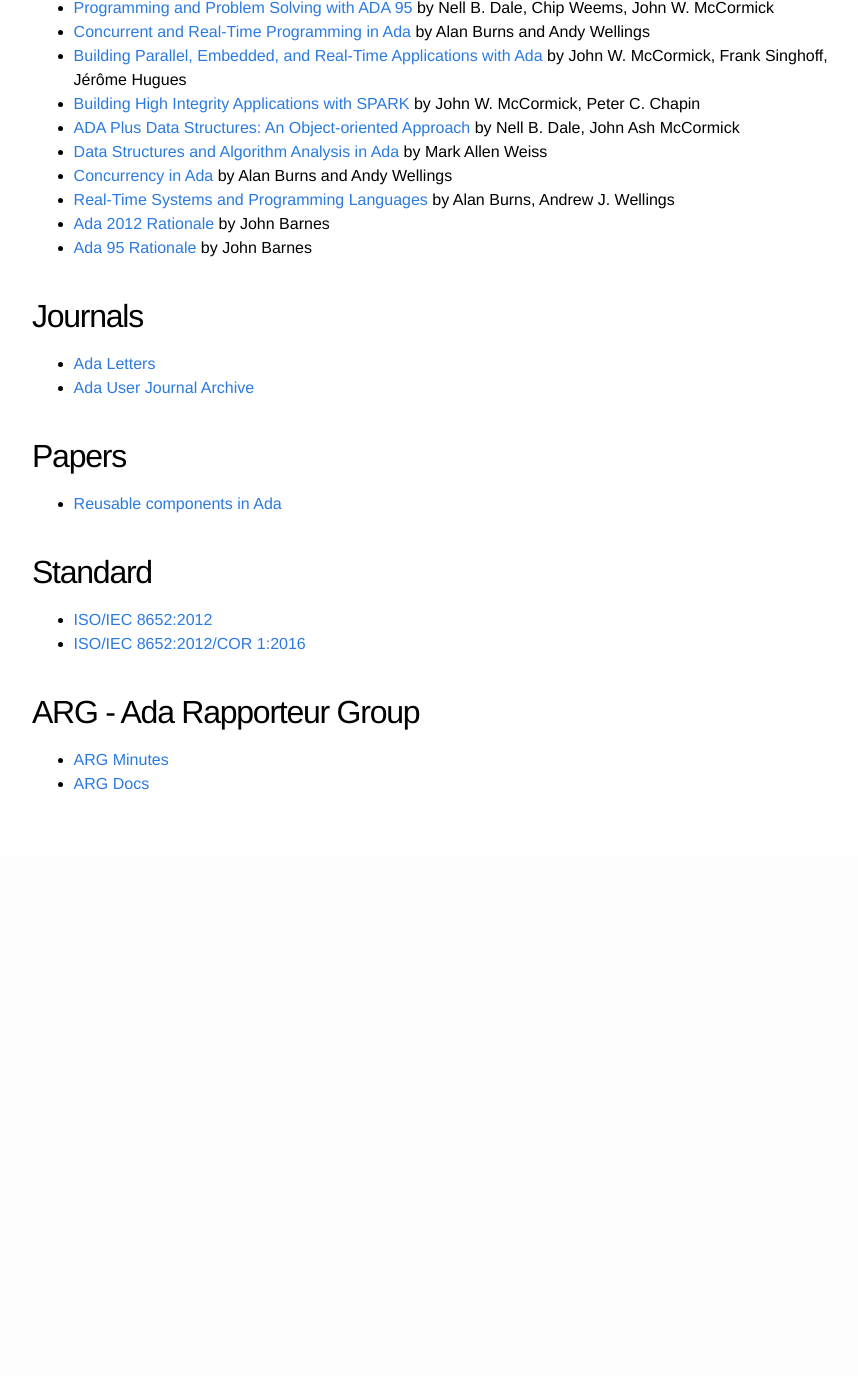
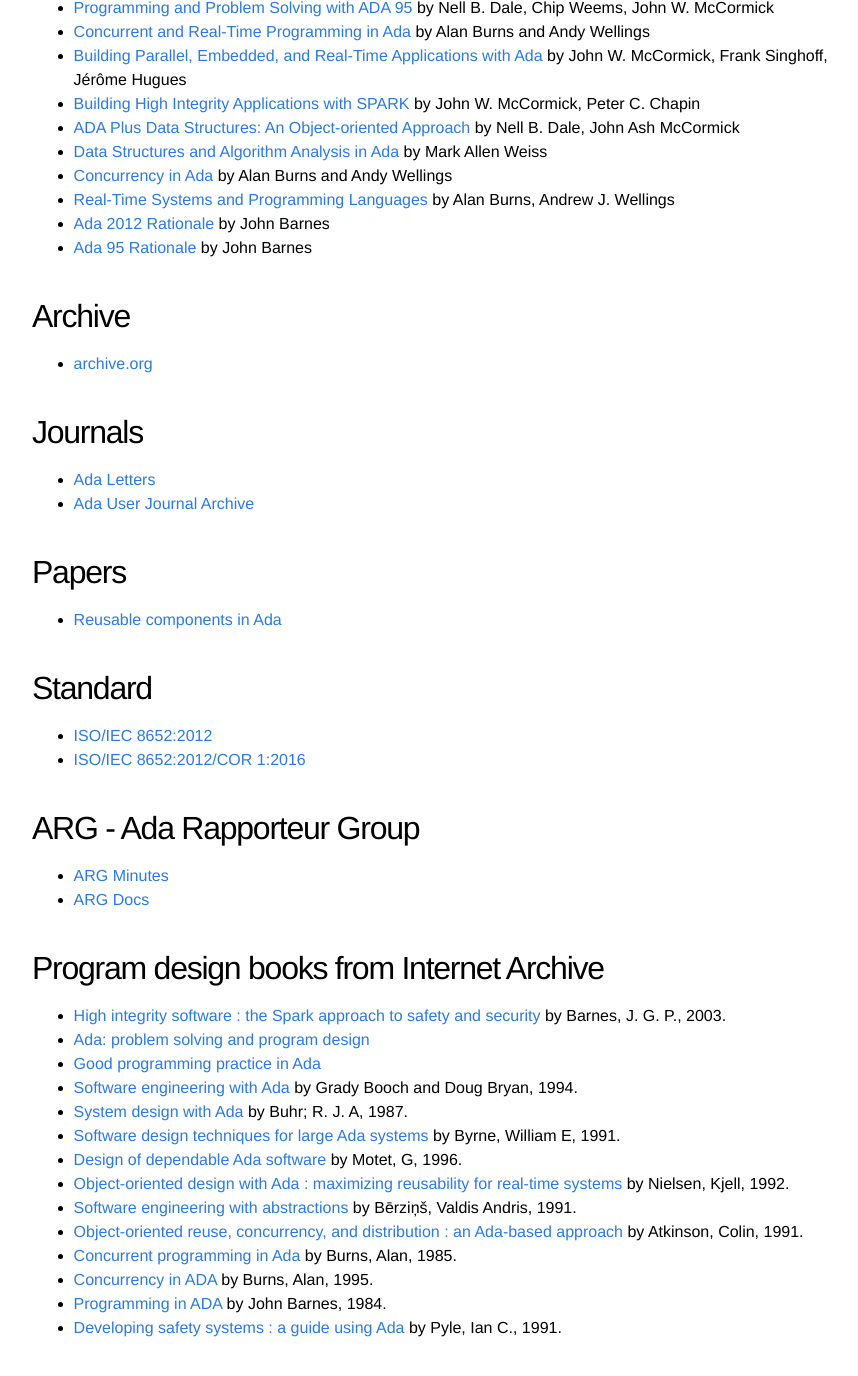
Before and after one commit to quornings/quornings.github.io, a Jekyll site: the page built from ada/books.md, in a window 1280 px wide and 1400 px high, scrolled down 976 px. Shown: the top 1376 px of the window, without its empty margins (208-1066 px from the left). Built offline with Jekyll 4.4.1, drawn with Linux system fonts in a browser that asks for light colours; before the commit the page ends 1832 px from its top, so only the background shows below that.

Commit message:
Add Internat Archive Ada books

```diff
--- a/ada/books.md
+++ b/ada/books.md
@@ -51,6 +51,10 @@ by Alan Burns, Andrew J. Wellings
 - [Ada 2012 Rationale](https://books.google.com/books?id=2de6BQAAQBAJ) by John Barnes
 - [Ada 95 Rationale](https://books.google.com/books?id=CKEcvT_MPAUC) by John Barnes
 
+## Archive
+
+- [archive.org](https://archive.org/search.php?query=%22Ada%20%28Computer%20program%20language%29%22)
+
 ## Journals
 
 - [Ada Letters](https://www.sigada.org/ada_letters/index.html)
@@ -68,3 +72,20 @@ by Alan Burns, Andrew J. Wellings
 
 - [ARG Minutes](http://www.ada-auth.org/arg-minutes.html)
 - [ARG Docs](https://sites.google.com/view/ada-rapporteur-group/home)
+
+## Program design books from Internet Archive
+
+- [High integrity software : the Spark approach to safety and security](https://archive.org/details/highintegritysof0000barn/) by Barnes, J. G. P., 2003.
+- [Ada: problem solving and program design](https://archive.org/details/adaproblemsolvin0000feld/)
+- [Good programming practice in Ada](https://archive.org/details/goodprogrammingp0000luke/)
+- [Software engineering with Ada](https://archive.org/details/softwareengineer0000booc/) by Grady Booch and Doug Bryan, 1994.
+- [System design with Ada](https://archive.org/details/systemdesignwith0000buhr/) by Buhr; R. J. A, 1987.
+- [Software design techniques for large Ada systems](https://archive.org/details/softwaredesignte0000byrn/) by Byrne, William E, 1991.
+- [Design of dependable Ada software](https://archive.org/details/designofdependab0000mote/) by Motet, G, 1996.
+- [Object-oriented design with Ada : maximizing reusability for real-time systems](https://archive.org/details/objectorientedde0000niel) by Nielsen, Kjell, 1992.
+- [Software engineering with abstractions](https://archive.org/details/softwareengineer0000berz/) by Bērzin̦š, Valdis Andris, 1991.
+- [Object-oriented reuse, concurrency, and distribution : an Ada-based approach](https://archive.org/details/objectorientedre0000atki) by Atkinson, Colin, 1991.
+- [Concurrent programming in Ada](https://archive.org/details/concurrentprogra0000burn) by Burns, Alan, 1985.
+- [Concurrency in ADA](https://archive.org/details/concurrencyinada0000burn) by Burns, Alan, 1995.
+- [Programming in ADA](https://archive.org/details/programminginada00barn/) by John Barnes, 1984.
+- [Developing safety systems : a guide using Ada](https://archive.org/details/developingsafety0000pyle) by Pyle, Ian C., 1991.
```
